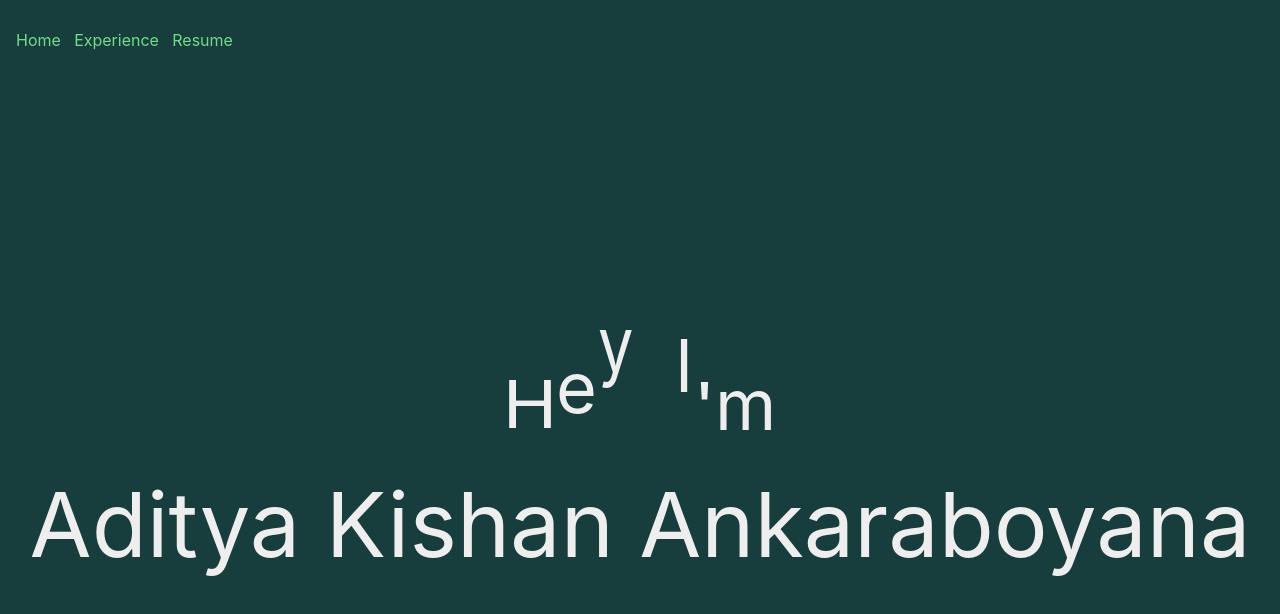
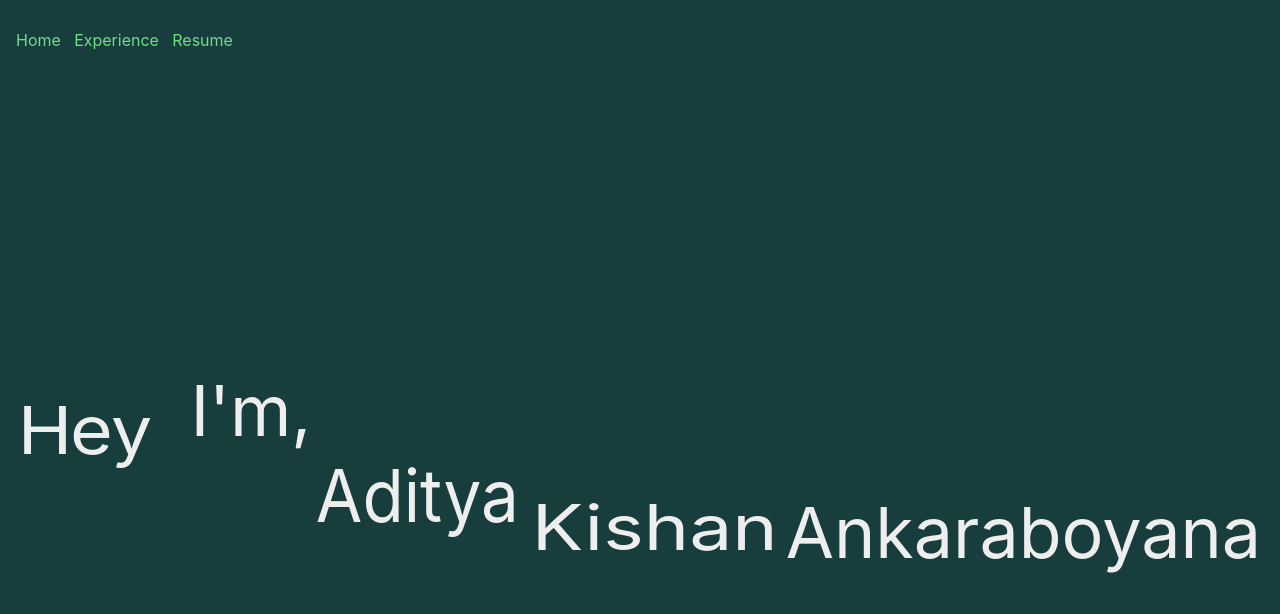
Before and after one commit to lkjsu/kishanankara.github.io, a React (Create React App) app: page / in a window 1280 px wide. Shown: the top 614 px of the page. Built offline with nearby package versions, Linux system fonts and the light colour scheme.

Commit message:
add name animation

```diff
--- a/src/Main.js
+++ b/src/Main.js
@@ -31,15 +31,15 @@ class Main extends React.Component {
             <div className="App-header" style={{ backgroundColor : this.state.bgColor}}>
             <div class="bouncing-text" style={{color : this.state.bgColor === "#183D3D"? "#EEEEEE" :"#016A70"}}>
                 <div class="b">H</div>
-                <div class="o">e</div>
-                <div class="u">y</div>
-                <div class="n">&nbsp;&nbsp;I</div>
-                <div class="c">'</div>
-                <div class="e">m</div>
-                <div class="shadow"></div>
-                <div class="shadow-two"></div>
+                <div class="b">e</div>
+                <div class="b">y</div>
+                <div class="o">&nbsp;&nbsp;I</div>
+                <div class="o">'</div>
+                <div class="o">m,</div>
+                <div className="n"><br></br>Aditya</div>
+                <div className="c"><br></br>&nbsp;Kishan</div>
+                <div className="e"><br></br>&nbsp;Ankaraboyana</div>
             </div>
-            <p className="App-text" style={{color : this.state.bgColor === "#183D3D"? "#EEEEEE" :"#016A70"}}>Aditya Kishan Ankaraboyana</p>
             {/* <p1></p1> */}
             {/* <div class="letter-image">
             <div class="animated-mail">
```
